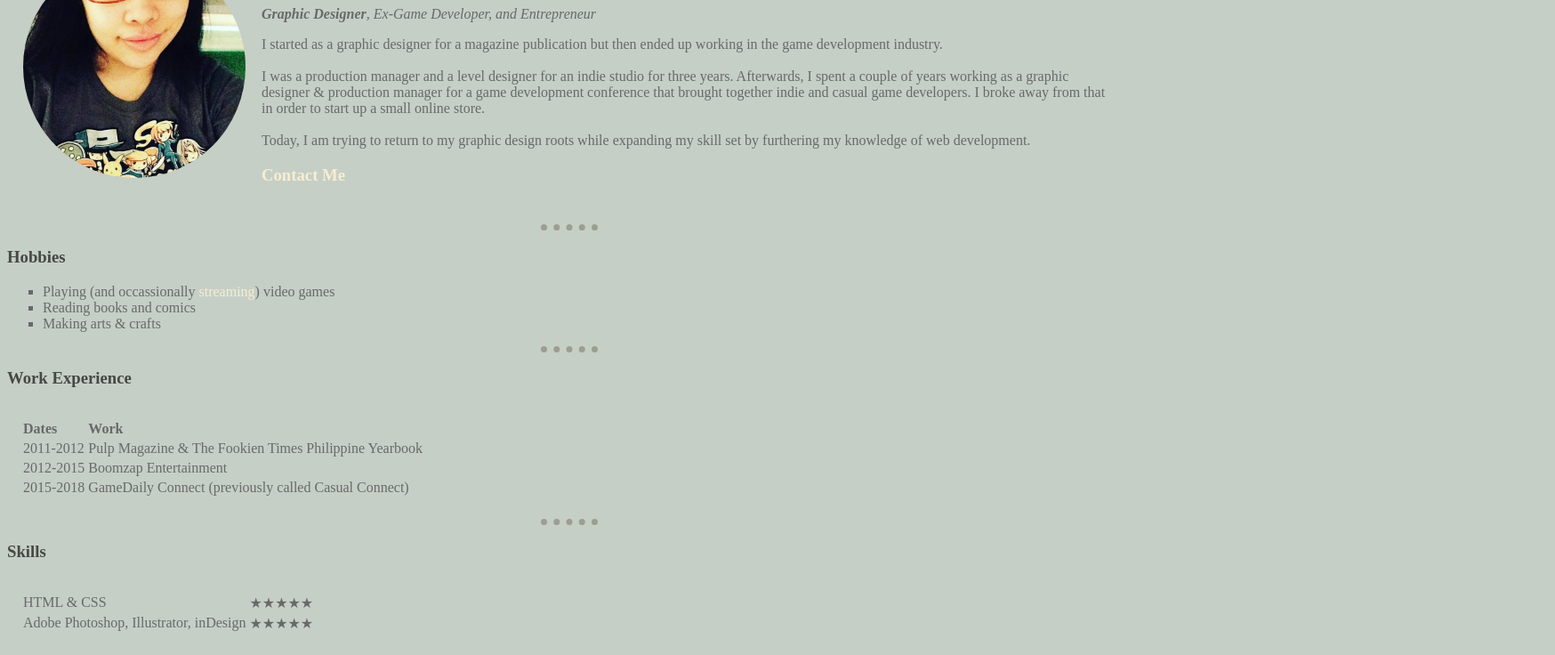
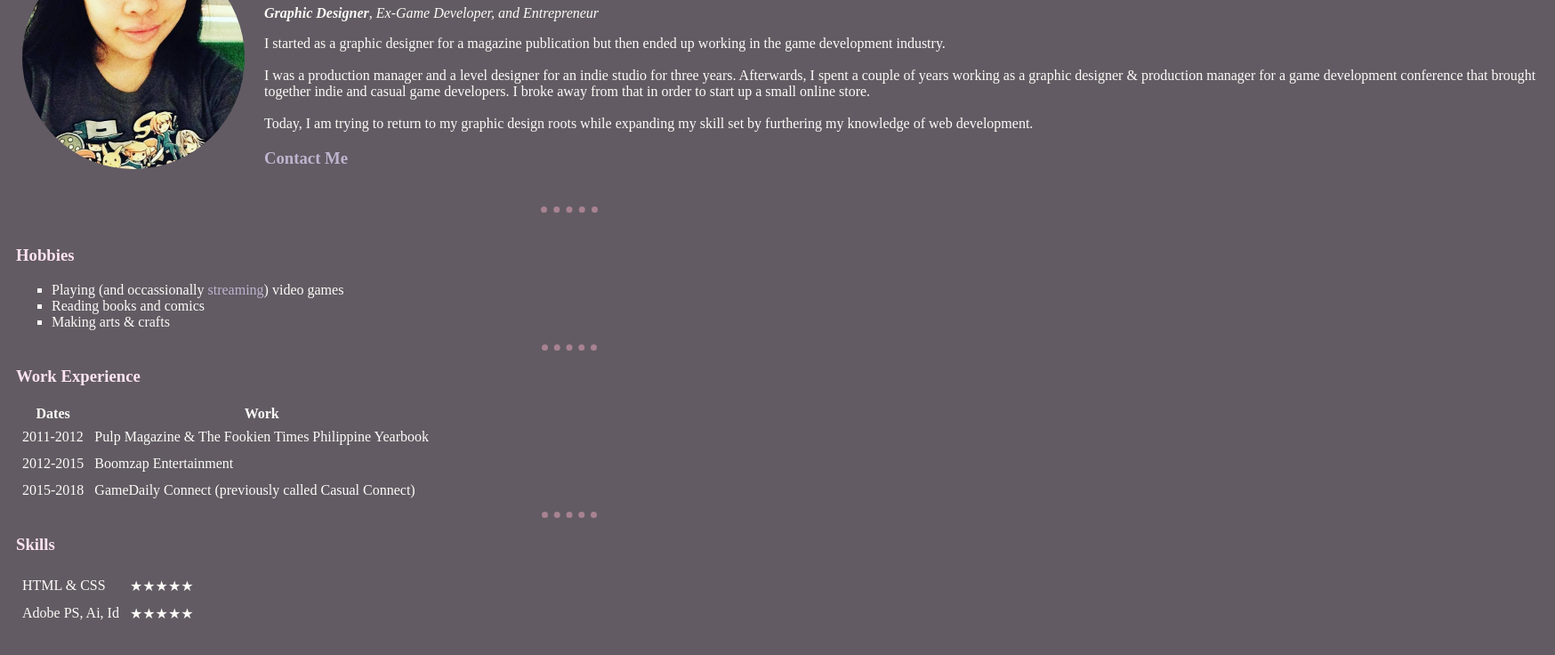
Before and after one commit to carauymatiao/cv, a plain HTML site: page index.html in a window 1280 px wide. Shown: the part 99-835 px from the top of the page at 89% size, 1748 px wide, since content can reach past the window. Drawn offline with Linux system fonts and the light colour scheme.

Commit message:
Favicon + Colour Updates

```diff
--- a/css/style.css
+++ b/css/style.css
@@ -1,39 +1,49 @@
 body {
-  background-color: #C5CFC6;
-  color: #696969;
+  background-color: #625B63;
+  color: #FDFCF8;
+}
+
+/* Sections */
+
+div {
+  padding: 10px;
+}
+
+.top-container {
+  width: 1720px;
 }
 
 hr {
-  border-color: #9D9D93;
+  border-color: #A88291;
   border-style: dotted none none none;
   border-width: 7px;
   width: 5%;
-}
-
-table {
-  padding: 15px;
-  text-align: left;
 }
 
 img {
   border-radius: 100%;
 }
 
+td {
+  padding: 5px;
+  text-align: left;
+}
+
 /* Text */
 
 h1 {
-  color: #474843;
+  color: #FFE3F2;
 }
 
 h3 {
-  color: #474843;
+  color: #FFE3F2;
 }
 
 a {
-  color: #F8EDD1;
+  color: #BDB4CF;
   text-decoration: none;
 }
 
 a:hover {
-  background: #D88A8A;
+  background: #A88291;
 }
--- a/index.html
+++ b/index.html
@@ -5,11 +5,13 @@
   <meta name="viewport" content="width=device-width, initial-scale=1.0">
   <meta http-equiv="X-UA-Compatible" content="ie=edge">
   <link rel="stylesheet" href="css/style.css">
-  <title>Cara's Personal Site</title>
+  <link rel="icon" href="images/favicon.ico">
+  <title>Cara Uymatiao</title>
 </head>
 
 <body>
 
+<div class="top-container">
   <table>
     <tr>
       <td><img src="images/cara.jpg" width="250px" alt="Profile Picture"></td>
@@ -26,9 +28,11 @@
       </td>
     </tr>
   </table>
+</div>
 
   <hr>
 
+<div class="middle-container">
   <h3>Hobbies</h3>
   <ul type="square">
     <li>Playing (and occassionally <a href="links.html">streaming</a>) video games</li>
@@ -71,10 +75,11 @@
       <td>★★★★★</td>
     </tr>
     <tr>
-      <td>Adobe Photoshop, Illustrator, inDesign</td>
+      <td>Adobe PS, Ai, Id</td>
       <td>★★★★★</td>
     </tr>
   </table>
+</div>
 
 </body>
 </html>
```
Also changed, not shown: images/favicon.ico (added).
